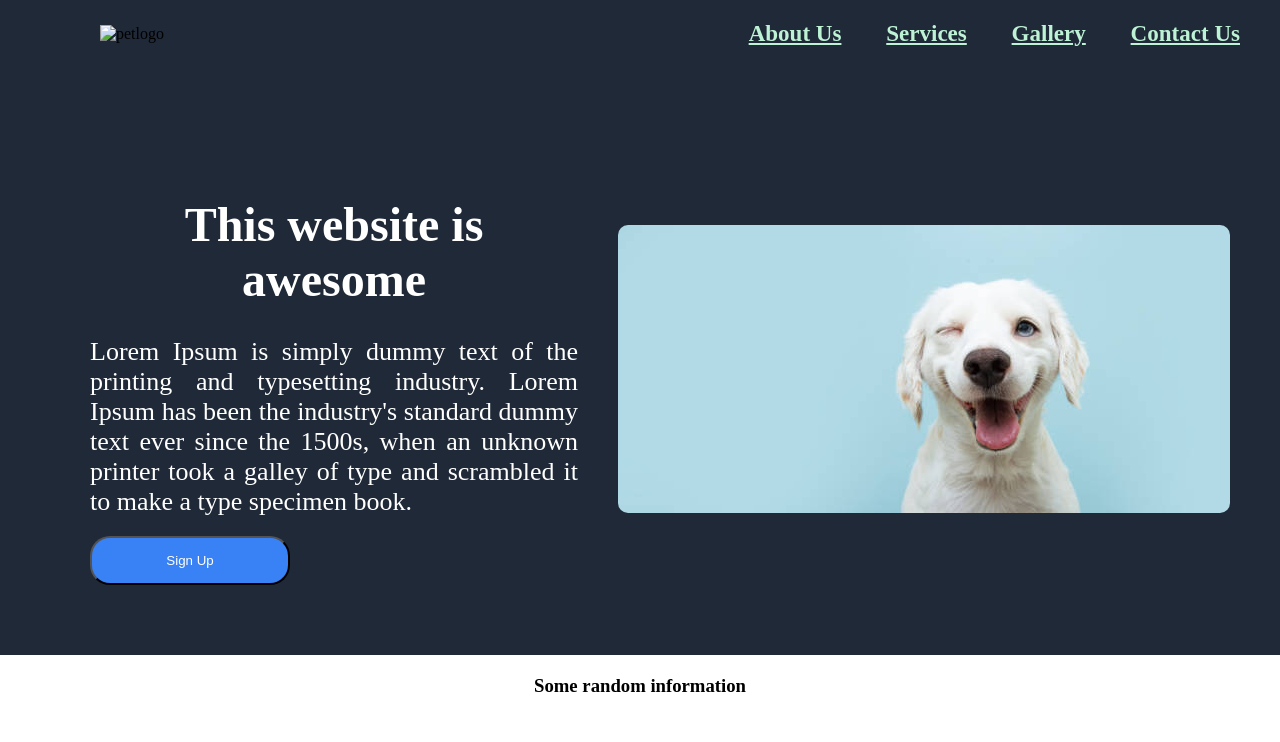
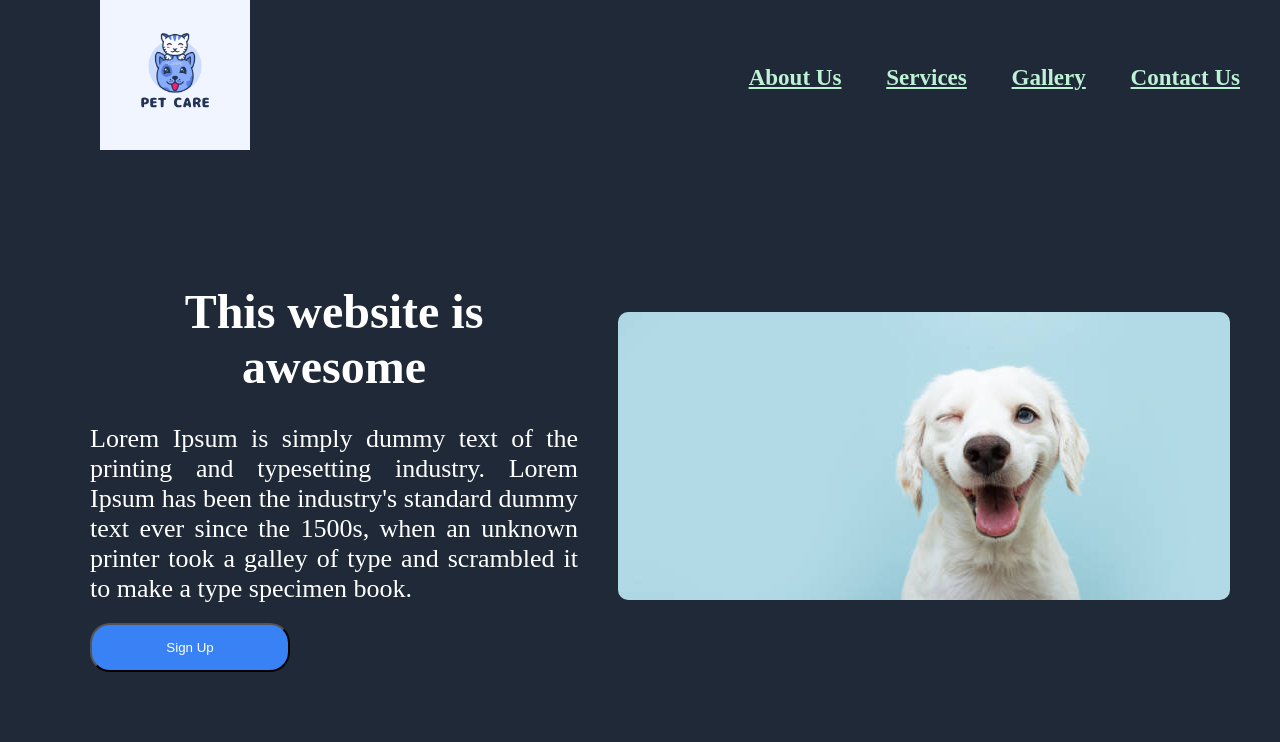
Before and after one commit to jtinga22/LandingPageProject, a plain HTML site: page index.html in a window 1280 px wide. Shown: the top 742 px of the page. Drawn offline with Linux system fonts and the light colour scheme; the site is published under a folder, as on GitHub Pages, so addresses that start at the root find nothing.

Commit message:
Update index.html

```diff
--- a/index.html
+++ b/index.html
@@ -10,7 +10,7 @@
                 <div class="top">
 
                         <div class="logo">
-                            <img src="/pics/petlogo.jpg" width="150px" alt="petlogo">
+                            <img src="./pics/petlogo.jpg" width="150px" alt="petlogo">
                         </div>
                         <div class="nav-link">
                             <a href="#About">About Us</a>
```
